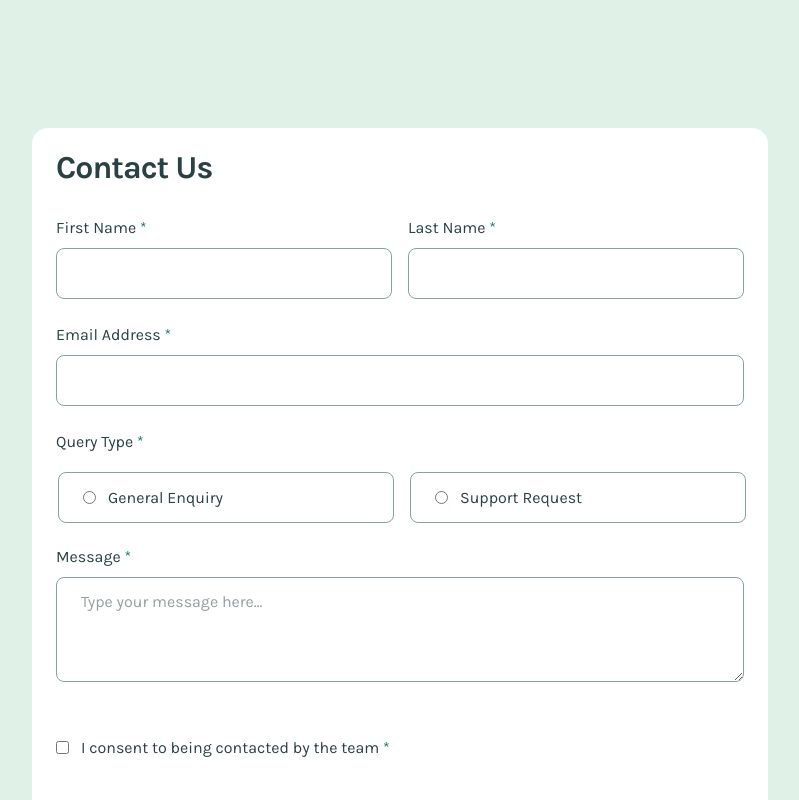
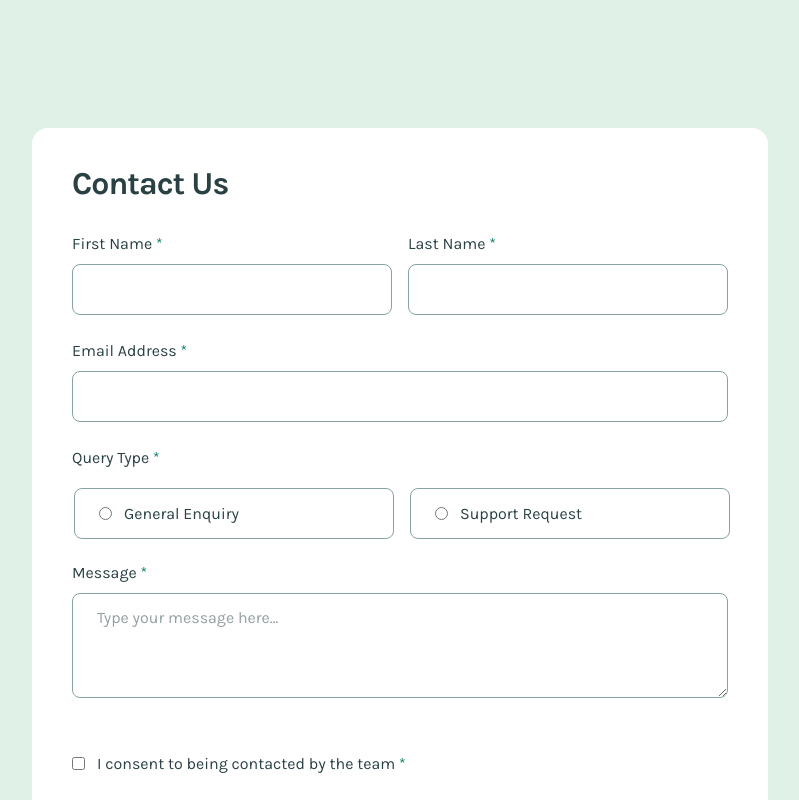
Before and after one commit to nishanth1596/contact-form, a React (Vite) app: page / in a window 1280 px wide. Shown: the top 800 px of the page, without its empty margins (240-1039 px from the left). Built offline with nearby package versions, Linux system fonts and the light colour scheme.

Commit message:
fixed padding for bigger screens and also edited auto-complete for accesbility issues

```diff
--- a/src/Components/ContactForm.tsx
+++ b/src/Components/ContactForm.tsx
@@ -30,7 +30,7 @@ function ContactForm() {
   }
 
   return (
-    <article className="bg-White-fff w-full max-w-[46rem] rounded-2xl p-6">
+    <article className="bg-White-fff w-full max-w-[46rem] rounded-2xl p-6 lg:p-10">
       <h2 className="text-[2rem] leading-[1] font-bold tracking-[-1px]">
         Contact Us
       </h2>
--- a/src/Components/InputItem.tsx
+++ b/src/Components/InputItem.tsx
@@ -70,7 +70,7 @@ function InputItem({
         </label>
         <textarea
           id={id}
-          autoComplete="given-name"
+          autoComplete={name}
           placeholder="Type your message here..."
           className={`${error ? "border-Red-Errors" : "border-Grey-500"} hover:border-Green-600 inset-0.5 mt-2 box-border block min-h-[132px] w-full rounded-lg border px-6 py-3 sm:min-h-[105px]`}
           {...register(id, {
@@ -95,7 +95,7 @@ function InputItem({
         className={`${error ? "border-Red-Errors" : "border-Grey-500"} hover:border-Green-600 inset-0.5 mt-2 box-border block min-h-[51px] w-full rounded-lg border px-6 py-3`}
         type={type}
         id={id}
-        autoComplete="given-name"
+        autoComplete={name}
         {...register(id, rules)}
       />
       {error && (
```
